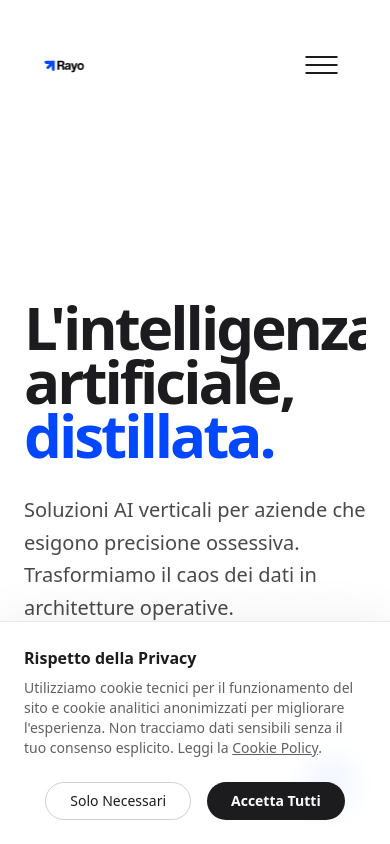
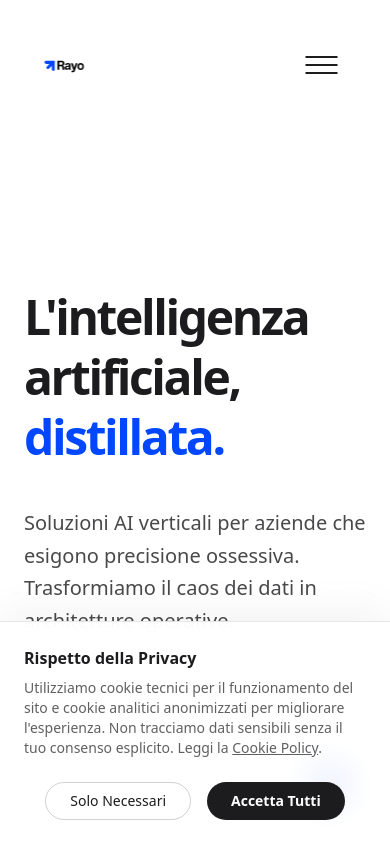
Before and after one commit to dylanpatriarchi/rayo-website, a Next.js app: page / in a window 390 px wide. Shown: the top 844 px of the page. Built offline with nearby package versions, Linux system fonts and the light colour scheme.

Commit message:
style: Adjust Hero component overflow, padding, font size, and line height.

```diff
--- a/components/Hero.tsx
+++ b/components/Hero.tsx
@@ -27,10 +27,10 @@ export default function Hero() {
             </div>
 
             <div className="relative z-10 max-w-7xl mx-auto w-full">
-                <div className="overflow-hidden">
+                <div className="overflow-visible pb-2">
                     <h1
                         ref={titleRef}
-                        className="text-6xl md:text-8xl lg:text-[9rem] font-bold tracking-tighter leading-[0.9] text-foreground opacity-0 translate-y-full"
+                        className="text-5xl md:text-8xl lg:text-[9rem] font-bold tracking-tighter leading-tight md:leading-[0.9] text-foreground opacity-0 translate-y-full"
                     >
                         L&apos;intelligenza <br className="hidden md:block" />
                         artificiale, <br />
```
